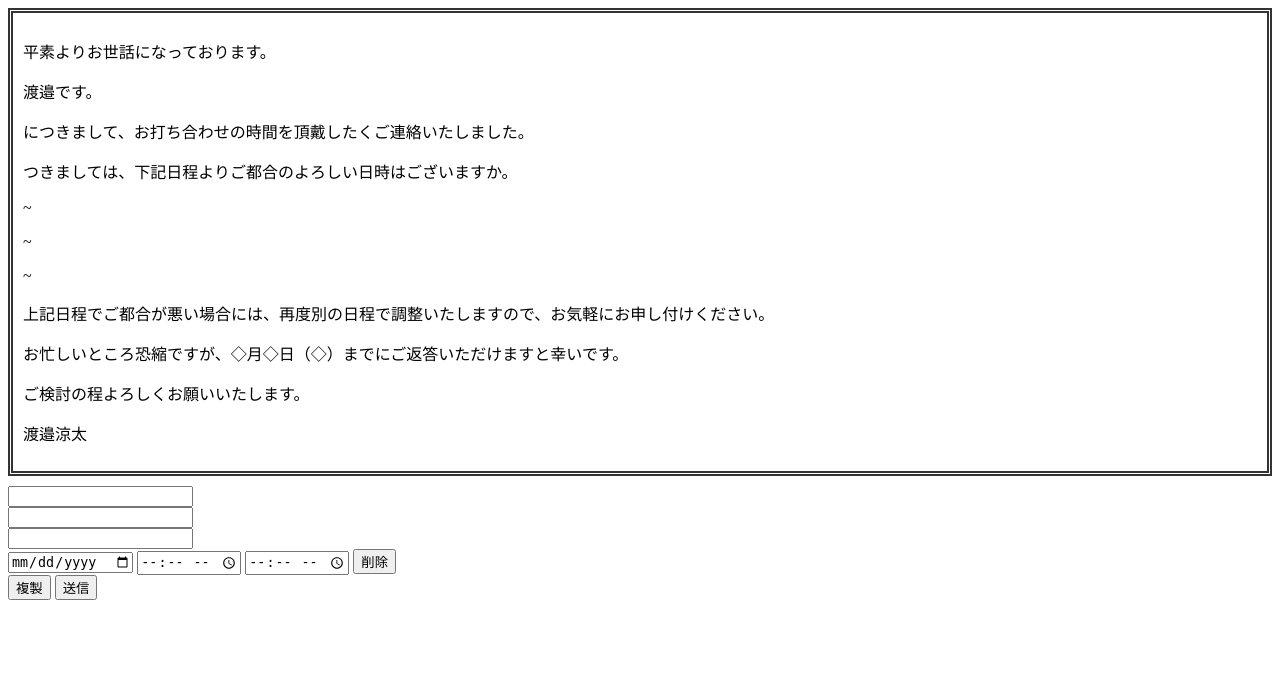
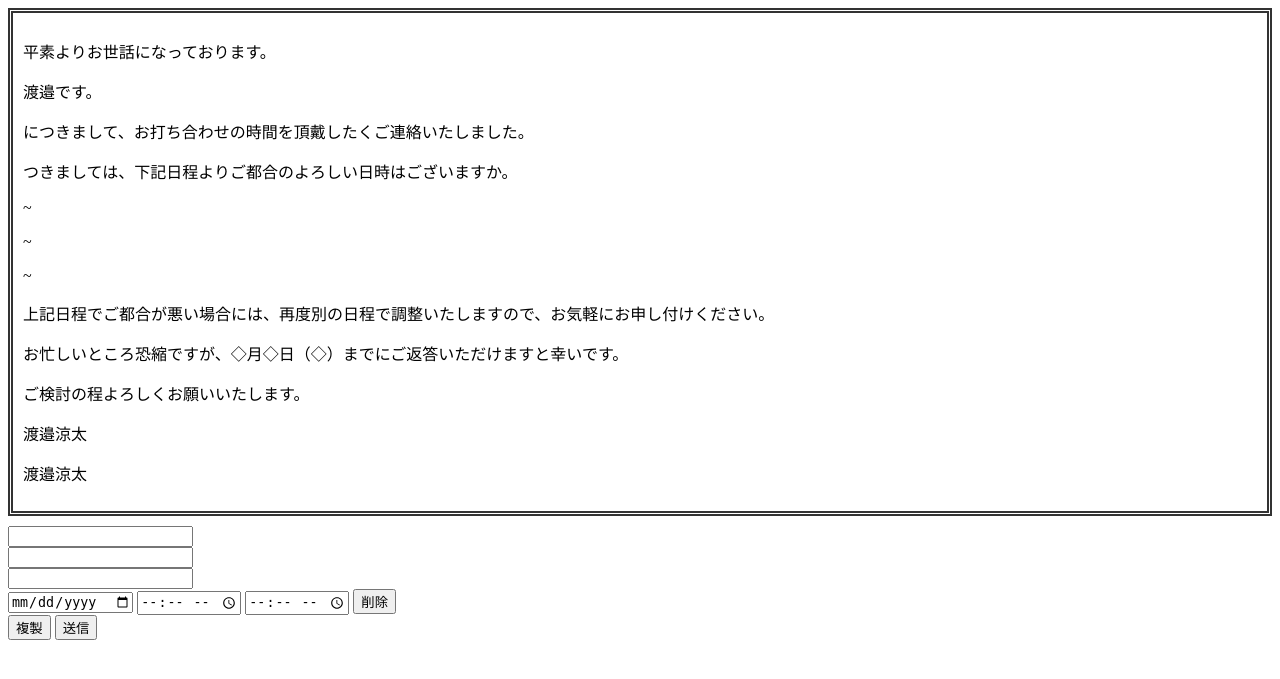
Before and after one commit to nabechanman/Django_nippo_template, a Django app: template nipo/nippo/templates/nippo/nippo-list.html in a window 1280 px wide. Shown: the top 679 px of the page. Run offline with Django 3.2, Linux system fonts and the light colour scheme; the template is opened without the code that fills it, so the values that code supplies are empty.

Commit message:
ああああ

```diff
--- a/nipo/nippo/templates/nippo/nippo-list.html
+++ b/nipo/nippo/templates/nippo/nippo-list.html
@@ -34,6 +34,7 @@
 
         <p>ご検討の程よろしくお願いいたします。</p>
 
+        <p>渡邉涼太</p>
         <p>渡邉涼太</p>
 
 
```
